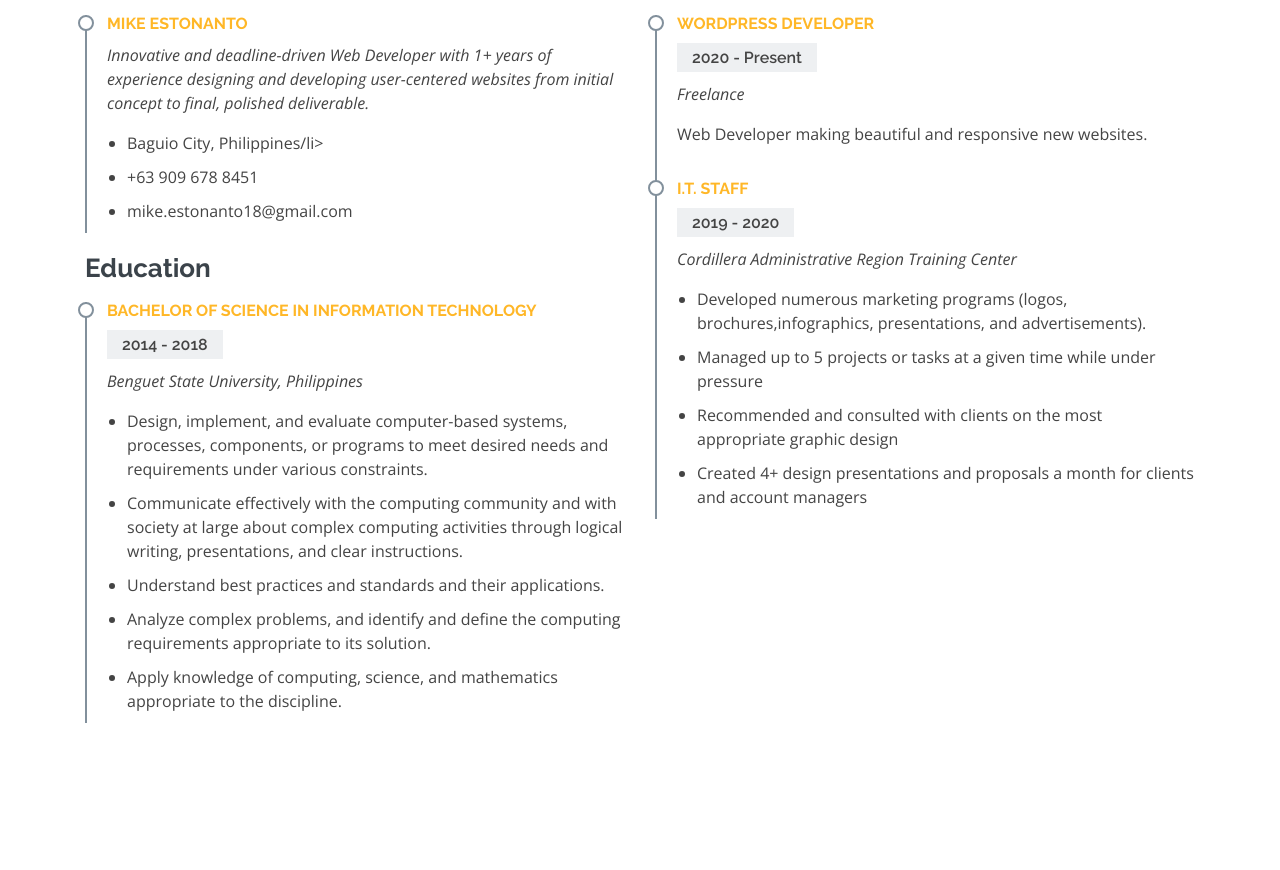
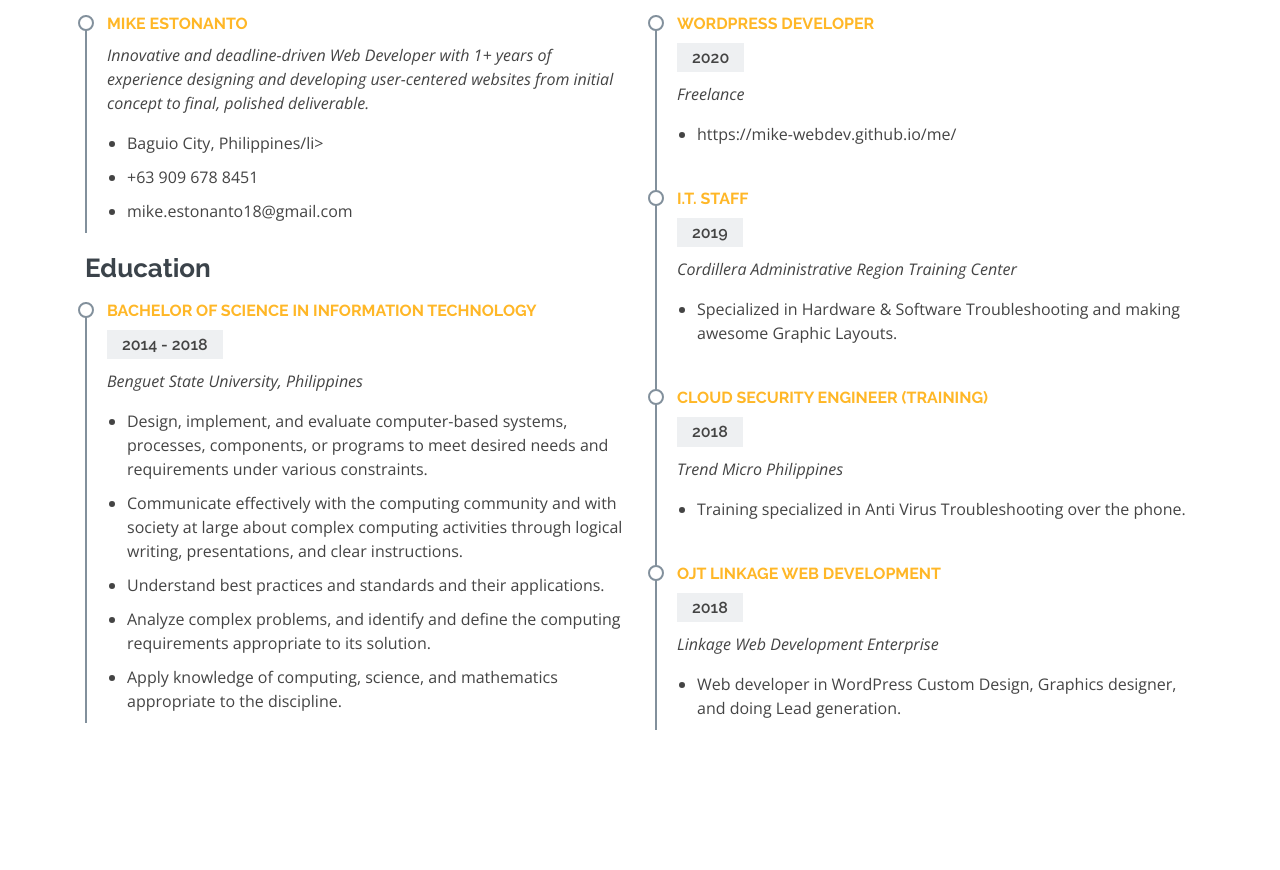
Before and after one commit to mike-webdev/index, a plain HTML site: page index.html in a window 1280 px wide. Shown: the part 1869-2739 px from the top of the page. Drawn offline with nearby package versions, Linux system fonts and the light colour scheme.

Commit message:
Update index.html

```diff
--- a/index.html
+++ b/index.html
@@ -204,25 +204,45 @@
             <h3 class="resume-title">Professional Experience</h3>
             <div class="resume-item">
               <h4>WordPress Developer</h4>
-              <h5>2020 - Present</h5>
+              <h5>2020</h5>
               <p><em>Freelance</em></p>
               <p>
-              Web Developer making beautiful and responsive new websites.
+              <ul>
+                <li>https://mike-webdev.github.io/me/</li>
+              </ul>
               </p>
             </div>
             <div class="resume-item">
               <h4>I.T. Staff</h4>
-              <h5>2019 - 2020</h5>
+              <h5>2019</h5>
               <p><em>Cordillera Administrative Region Training Center</em></p>
               <p>
               <ul>
-                <li>Developed numerous marketing programs (logos, brochures,infographics, presentations, and advertisements).</li>
-                <li>Managed up to 5 projects or tasks at a given time while under pressure</li>
-                <li>Recommended and consulted with clients on the most appropriate graphic design</li>
-                <li>Created 4+ design presentations and proposals a month for clients and account managers</li>
+                <li>Specialized in Hardware & Software Troubleshooting and making awesome Graphic Layouts.</li>
               </ul>
               </p>
             </div>
+            <div class="resume-item">
+              <h4>Cloud Security Engineer (Training)</h4>
+              <h5>2018</h5>
+              <p><em>Trend Micro Philippines</em></p>
+              <p>
+              <ul>
+                <li>Training specialized in Anti Virus Troubleshooting over the phone.</li>
+              </ul>
+              </p>
+            </div>
+            <div class="resume-item">
+              <h4>OJT Linkage Web Development</h4>
+              <h5>2018</h5>
+              <p><em>Linkage Web Development Enterprise</em></p>
+              <p>
+              <ul>
+                <li>Web developer in WordPress Custom Design, Graphics designer, and doing Lead generation.</li>
+              </ul>
+              </p>
+            </div>
+
           </div>
         </div>
 
```
